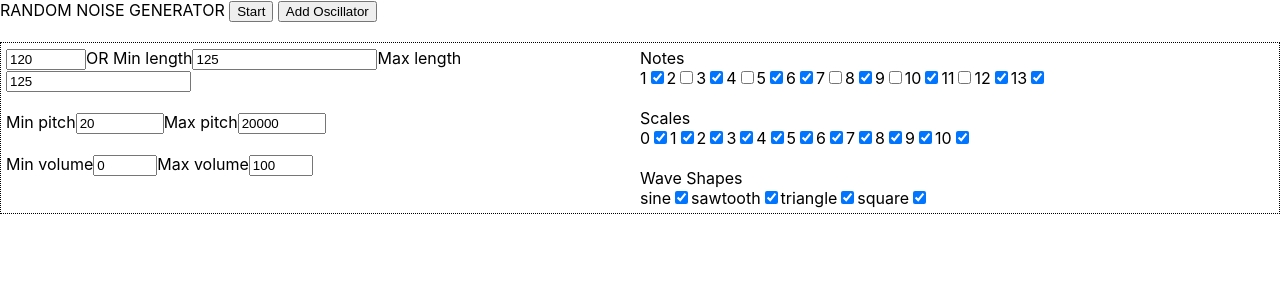
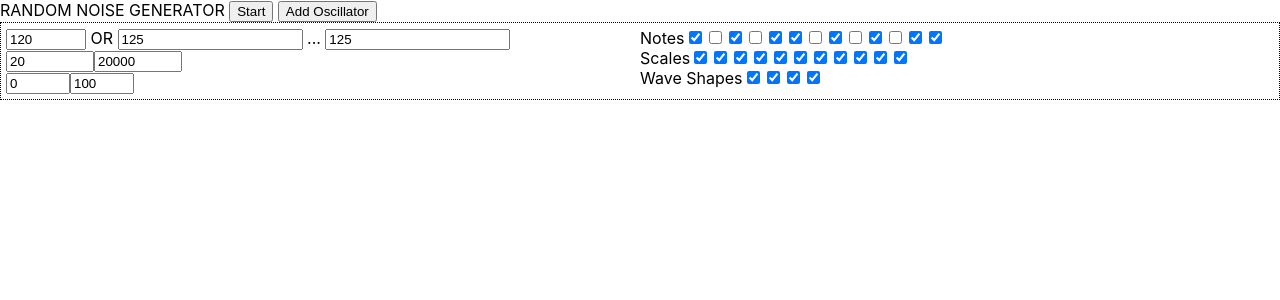
Before and after one commit to CodeKrakken/random-noise-generator, a React (Create React App) app: page / in a window 1280 px wide. Both pictures are taken after a click on the button "Add Oscillator". Shown: the top 300 px of the page. Built offline with nearby package versions, Linux system fonts and the light colour scheme.

Commit message:
Replace labels with titles

```diff
--- a/src/App.css
+++ b/src/App.css
@@ -1,5 +1,6 @@
 .row {
   display: flex;
+
 }
 
 .column {
--- a/src/App.jsx
+++ b/src/App.jsx
@@ -32,7 +32,6 @@ function App() {
     gain.gain.value = 0
     oscillator.start(0);
     setBpms([bpms, 120].flat())
-    playNote()
 
     return {
       oscillator  : oscillator,
@@ -183,12 +182,12 @@ function App() {
 
   const lengthInputs = [
     {
-      label:  'Min length',
+      label:  'min length',
       id: 'minLength',
       value: minNoteLength,
       action: setMinNoteLength
     },  {
-      label:  'Max length',
+      label:  'max length',
       id: 'maxlength',
       value: maxNoteLength,
       action: setMaxNoteLength
@@ -238,7 +237,7 @@ function App() {
       {" "}
       <button onClick={addOscillator}>Add Oscillator</button>
 
-      <br />< br />
+      <br />
       {
         nodes.map((node, i) => <div className="node">
           <div className="row">
@@ -255,23 +254,24 @@ function App() {
 
               />
 
-              <span>OR  {" "}</span>
+              <span>{" "}OR{" "}</span>
               {
-                lengthInputs.map(input => <>
-                  <label>{input.label}</label>
+                lengthInputs.map((input, i) => <>
                   <input
+                    title={input.label}
                     id={input.id}
                     type="number"
                     value={input.value}
                     onChange={(e) => +e !== NaN && input.action(+e.target.value)}
                   />
+                  {!i && ' ... '}
                 </>)
               }
-              <br /><br />
+              <br />
               {
                 pitchInputs.map(input => <>
-                  <label>{input.label}</label>
                   <input
+                    title={input.label}
                     id={input.id}
                     type="number"
                     value={input.value}
@@ -283,12 +283,12 @@ function App() {
                 </>)
               }
 
-              <br /><br />
+              <br />
 
               {
                 volumeInputs.map(input => <>
-                  <label>{input.label}</label>
                   <input
+                    title={input.label}
                     id={input.id}
                     type="number"
                     value={input.value}
@@ -304,12 +304,11 @@ function App() {
 
             <div className="column">
               Notes
-              <br />
               {
                 notes.map(note =>
                   <>
-                    <label>{note}</label>
                     <input
+                      title={note}
                       type="checkbox"
                       value={note}
                       checked={activeNotes.includes(note)}
@@ -318,14 +317,13 @@ function App() {
                   </>
                 )
               }
-              <br /><br />
+              <br />
               Scales
-              <br/>
               {
                 scales.map(scale =>
                   <>
-                    <label>{scale}</label>
                     <input
+                      title={scale}
                       type="checkbox"
                       value={scale}
                       checked={activeScales.includes(scale)}
@@ -334,14 +332,13 @@ function App() {
                   </>
                 )
               }
-              <br /><br />
+              <br />
               Wave Shapes
-              <br />
               {
                 waveShapes.map(waveShape => {
                   return <>
-                    <label>{waveShape}</label>
                     <input
+                      title={waveShape}
                       type="checkbox"
                       value={waveShape}
                       checked={activeWaveShapes.includes(waveShape)}
```
